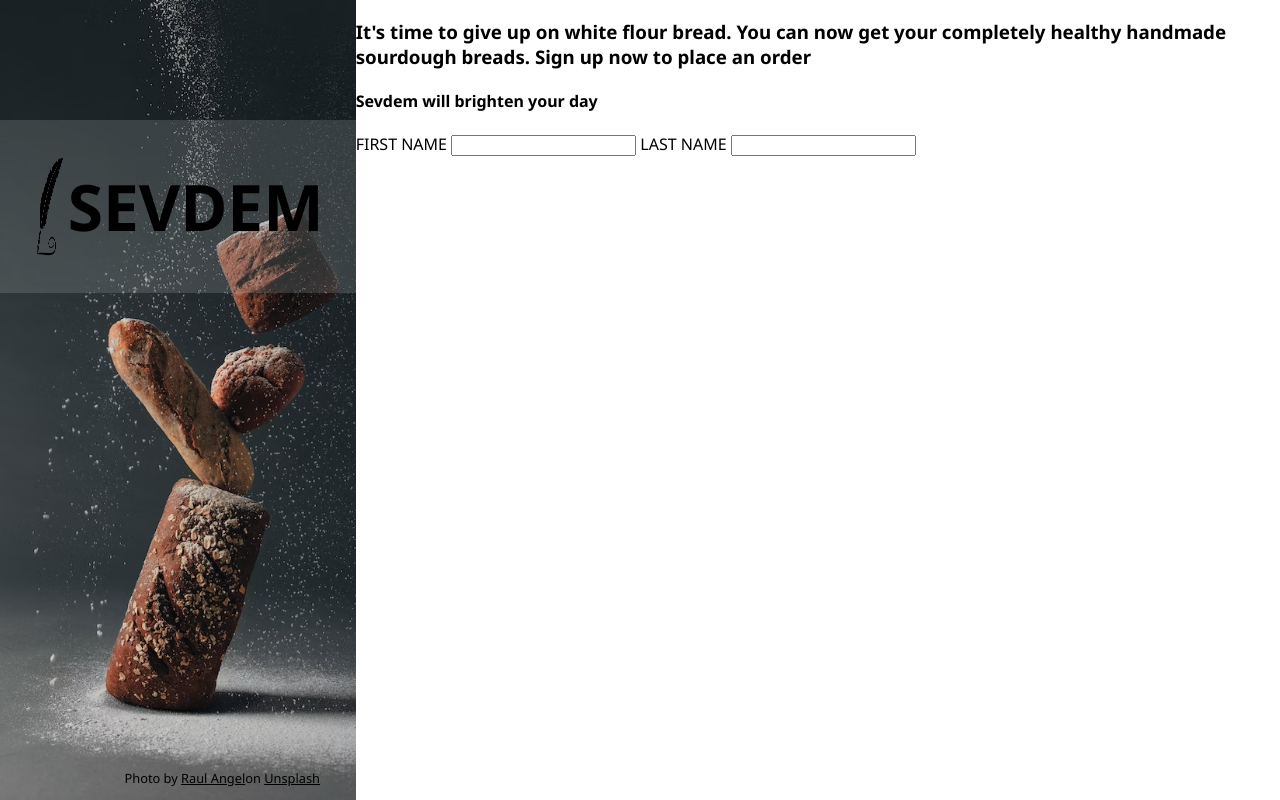
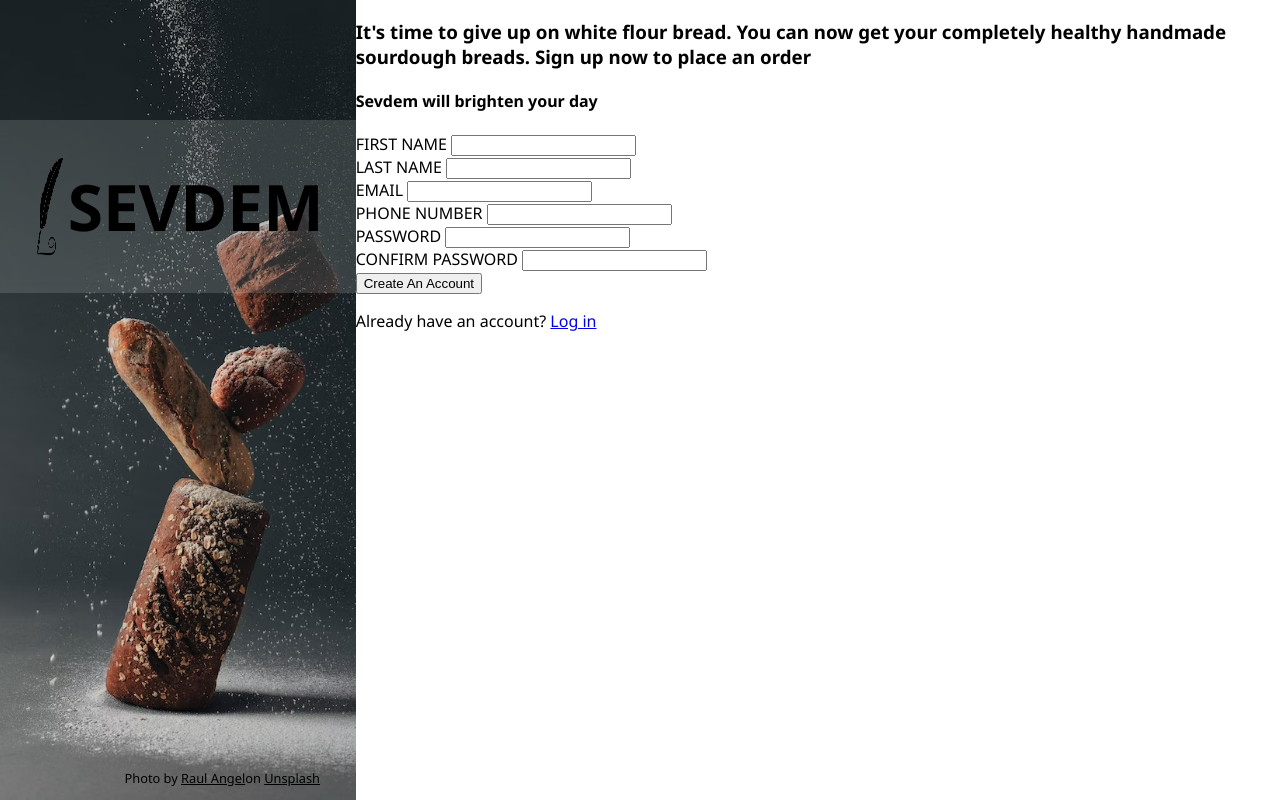
Before and after one commit to av-erencelik/Sign-up-form, a website: page index.html in a window 1280 px wide. Drawn offline with Linux system fonts and the light colour scheme.

Commit message:
html semantic

```diff
--- a/index.html
+++ b/index.html
@@ -28,13 +28,38 @@
         </header>
         <form>
             <div class="name">
-                <label for="firstname">FIRST NAME</label>
-                <input type="text" id="firstname">
-                <label for="lastname">LAST NAME</label>
-                <input type="text" id="lastname">
+                <div>
+                    <label for="firstname">FIRST NAME</label>
+                    <input type="text" id="firstname">
+                </div>
+                <div>
+                    <label for="lastname">LAST NAME</label>
+                    <input type="text" id="lastname">
+                </div>
             </div>
-
+            <div class="info">
+                <div>
+                    <label for="email">EMAIL</label>
+                    <input type="email" id="email">
+                </div>
+                <div>
+                    <label for="phone">PHONE NUMBER</label>
+                    <input type="number" id="phone">
+                </div>
+            </div>
+            <div class="password">
+                <div>
+                    <label for="password">PASSWORD</label>
+                    <input type="password" id="password">
+                </div>
+                <div>
+                    <label for="confirm">CONFIRM PASSWORD</label>
+                    <input type="password" id="confirm">
+                </div>
+            </div>
         </form>
+        <button type="submit">Create An Account</button>
+        <p class="log-in">Already have an account? <a href="#">Log in</a></p>
     </main>
 </body>
 </html>
```
